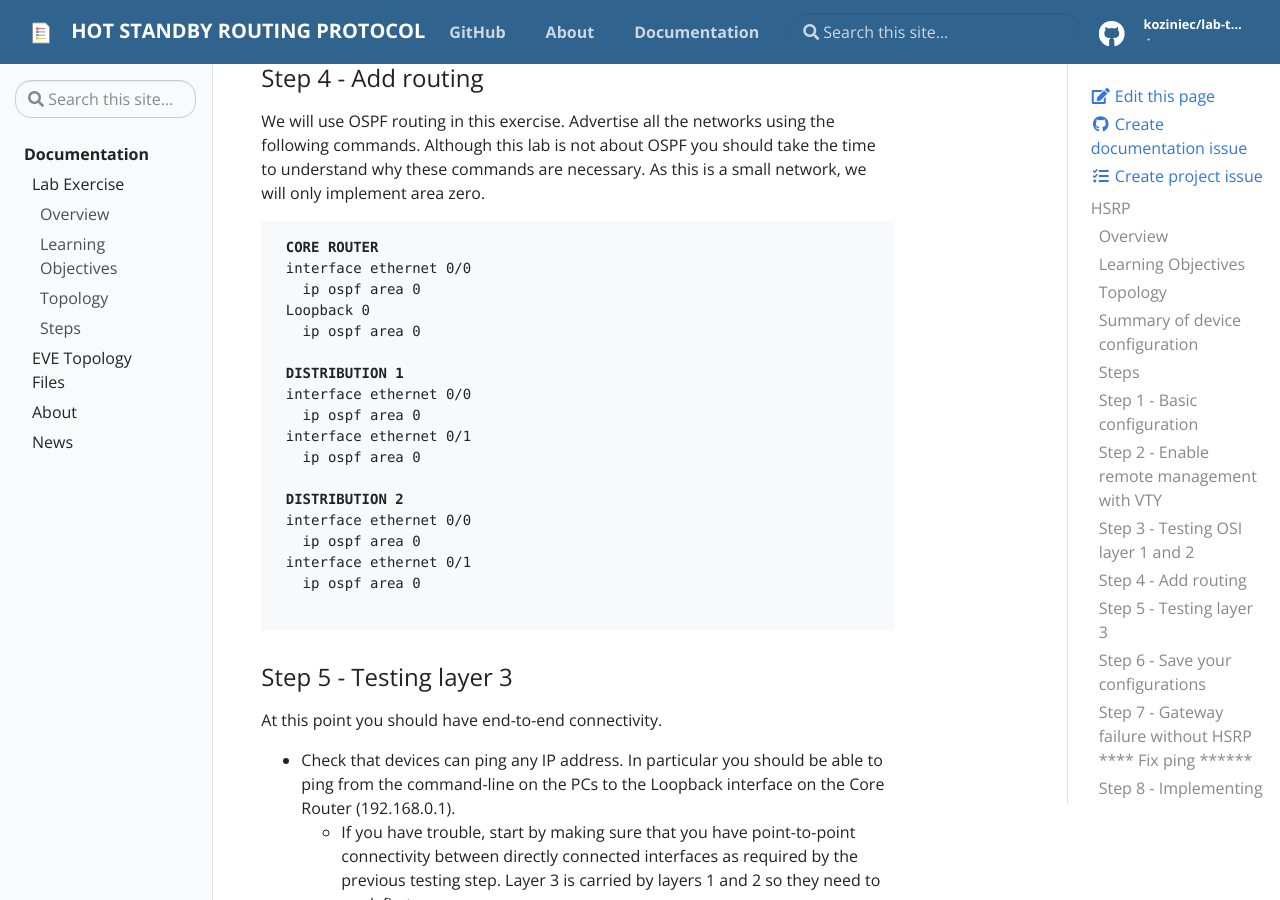
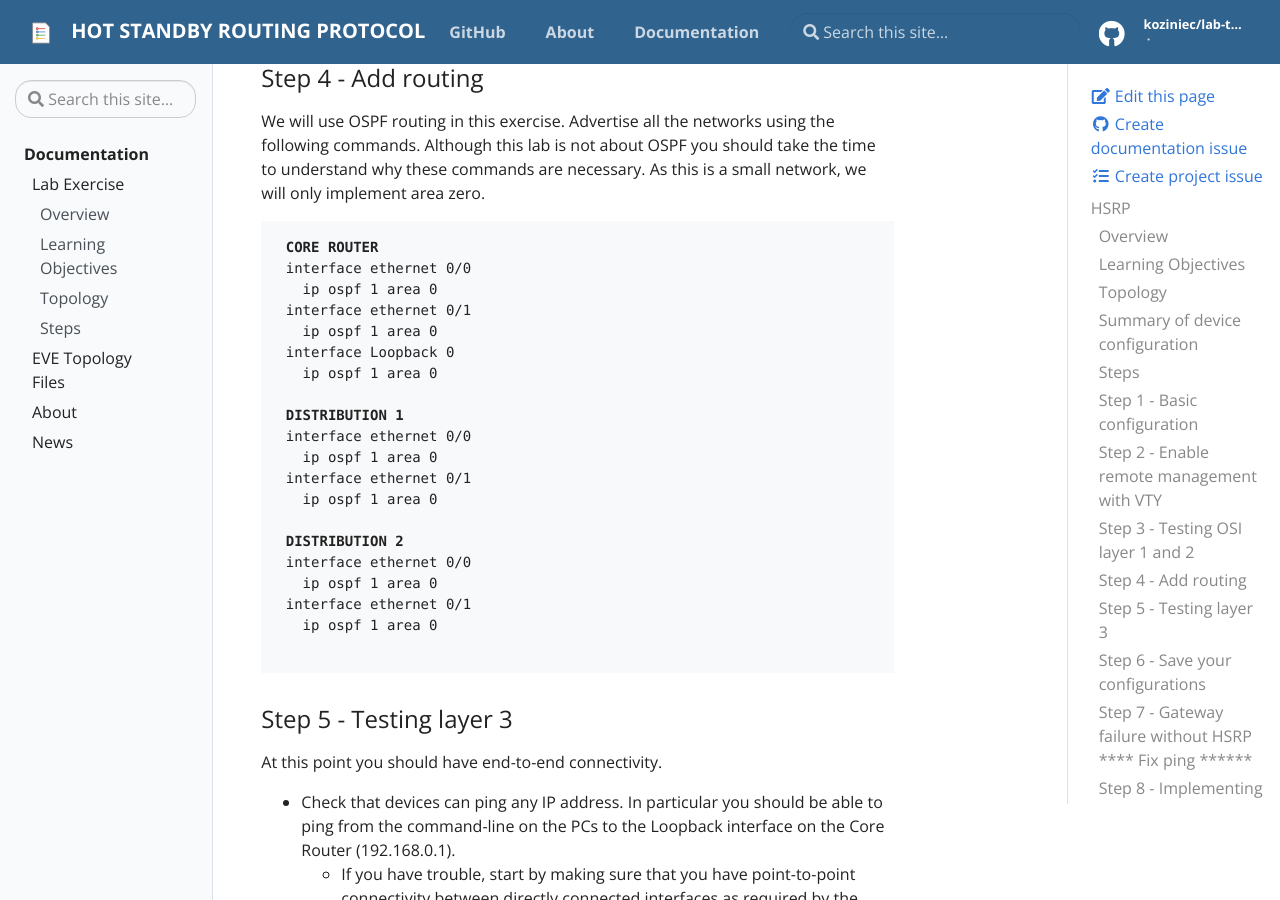
Before and after one commit to koziniec/HSRP, a Jekyll site: the page built from _docs/lab-exercise.md, in a window 1280 px wide and 900 px high, scrolled down 3069 px. Built offline with Jekyll 4.4.1, drawn with Linux system fonts in a browser that asks for light colours.

Commit message:
Update lab-exercise.md

```diff
--- a/_docs/lab-exercise.md
+++ b/_docs/lab-exercise.md
@@ -76,21 +76,23 @@ We will use OSPF routing in this exercise. Advertise all the networks using the
 <pre>
  <b>CORE ROUTER</b>
  interface ethernet 0/0
-   ip ospf area 0
- Loopback 0
-   ip ospf area 0
+   ip ospf 1 area 0
+ interface ethernet 0/1
+   ip ospf 1 area 0
+ interface Loopback 0
+   ip ospf 1 area 0
 
  <b>DISTRIBUTION 1</b>
  interface ethernet 0/0
-   ip ospf area 0
+   ip ospf 1 area 0
  interface ethernet 0/1
-   ip ospf area 0
+   ip ospf 1 area 0
 
  <b>DISTRIBUTION 2</b>
  interface ethernet 0/0
-   ip ospf area 0
+   ip ospf 1 area 0
  interface ethernet 0/1
-   ip ospf area 0
+   ip ospf 1 area 0
  </pre>
 
 ### Step 5 - Testing layer 3
```
